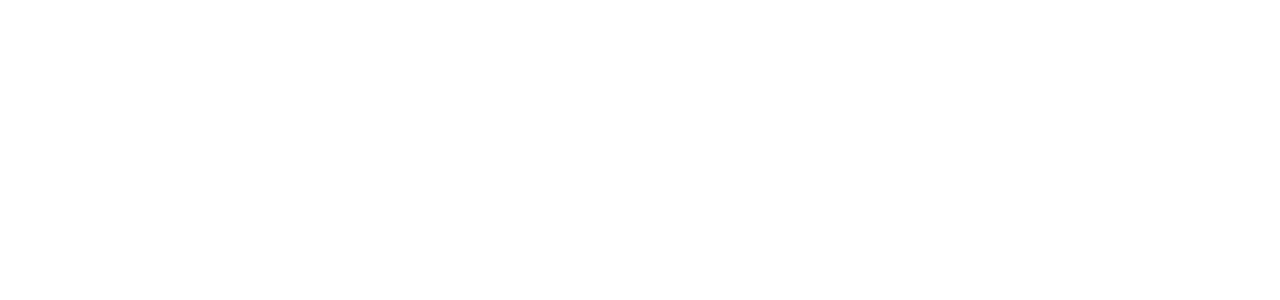
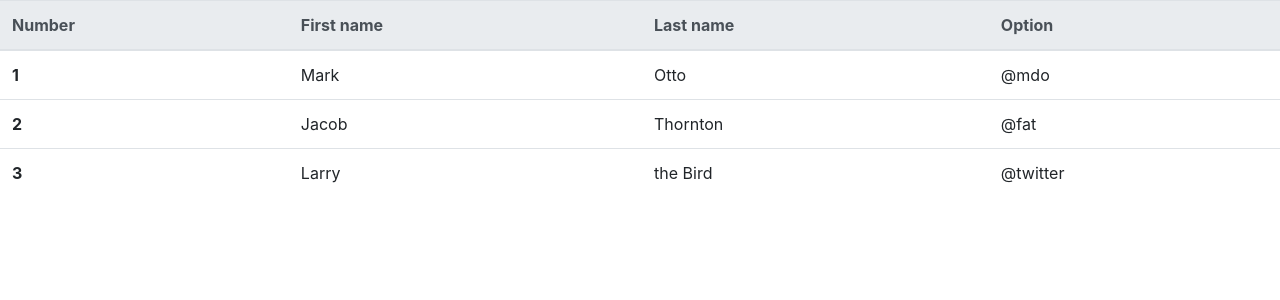
Before and after one commit to mcream/Crud_php_project, a PHP site: page / in a window 1280 px wide. Before the commit the part shown is empty. Shown: the top 300 px of the page. Run offline with PHP 8.4, Linux system fonts and the light colour scheme.

Commit message:
added table with example records

```diff
--- a/index.php
+++ b/index.php
@@ -1,8 +1,45 @@
+<!doctype html>
 <html>
 <head>
     <title>CRUD by PHP</title>
     <link rel="stylesheet" href="https://stackpath.bootstrapcdn.com/bootstrap/4.3.1/css/bootstrap.min.css" integrity="sha384-ggOyR0iXCbMQv3Xipma34MD+dH/1fQ784/j6cY/iJTQUOhcWr7x9JvoRxT2MZw1T" crossorigin="anonymous">
 </head>
 <body>
+    <div class="conatiner">
+            <table class="table">
+        <thead class="thead-light">
+            <tr>
+            <th scope="col">Number</th>
+            <th scope="col">First name</th>
+            <th scope="col">Last name</th>
+            <th scope="col">Option</th>
+            </tr>
+        </thead>
+        <tbody>
+            <tr>
+            <th scope="row">1</th>
+            <td>Mark</td>
+            <td>Otto</td>
+            <td>@mdo</td>
+            </tr>
+            <tr>
+            <th scope="row">2</th>
+            <td>Jacob</td>
+            <td>Thornton</td>
+            <td>@fat</td>
+            </tr>
+            <tr>
+            <th scope="row">3</th>
+            <td>Larry</td>
+            <td>the Bird</td>
+            <td>@twitter</td>
+            </tr>
+        </tbody>
+        </table>
+
+
+    </div>
+
+
 </body>
 </html>
```
